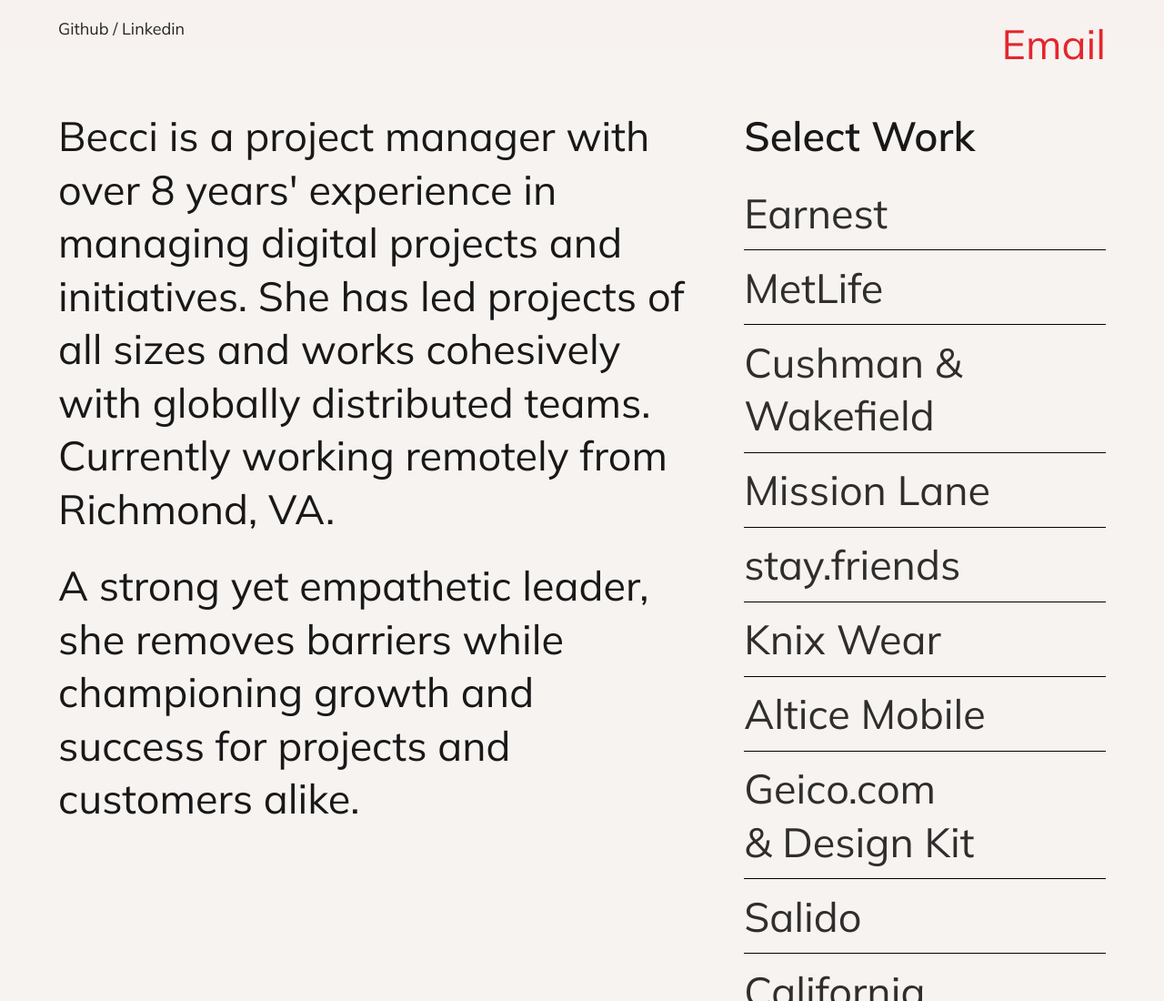
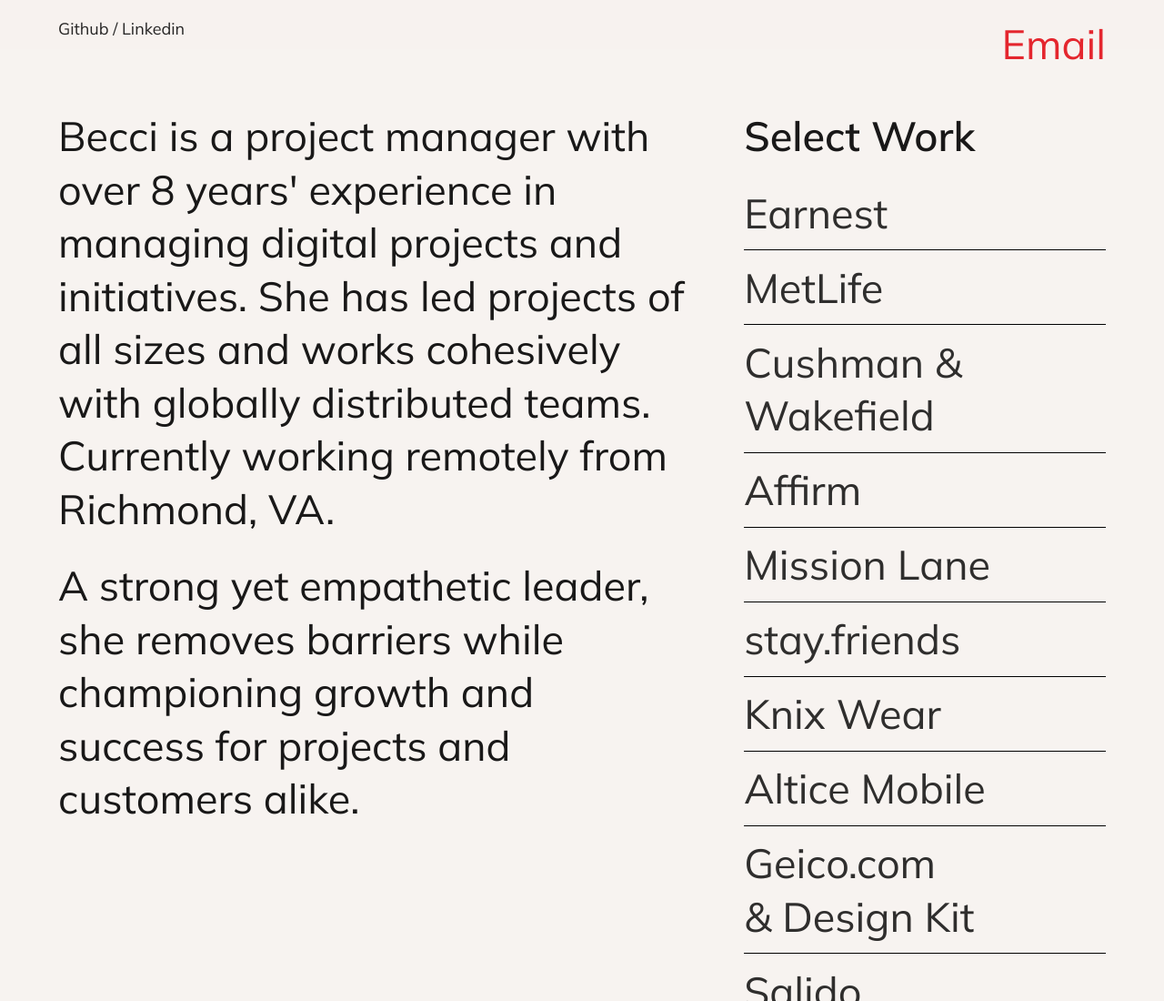
Before and after one commit to beccimelson/beccimelson.github.io, a website: page index.html in a window 1280 px wide. Shown: the top 1100 px of the page at 91% size. Drawn offline with Linux system fonts and the light colour scheme.

Commit message:
beep beep pt 2

```diff
--- a/index.html
+++ b/index.html
@@ -112,6 +112,30 @@
                                                Real Estate</span>
                                             </p>
                                             <a class="company__link__a" href="https://www.cushmanwakefield.com/">https://www.cushmanwakefield.com/</a>
+                                        </div>
+                                    </div>
+                                </div>
+                            </li>
+
+
+
+                             <li class="company">
+                                <h3 class="size--1 company__head"><a href="https://www.affirm.com/" target="blank">Affirm</a></h3>
+                                <!-- <p class="role">PM</p> -->
+                                <div style="height:0" class="company__body">
+                                    <div class="company__body__inner">
+                                        <div class="company__text">
+                                            <p></p>
+                                        </div>
+                                        <div class="company__contact">
+                                            <p class="company__link">
+                                                <span class="company__link__span">Program Manager
+                                                    <p>Lorem ipsum Lorem ipsum Lorem ipsum Lorem ipsum Lorem ipsum Lorem ipsum Lorem ipsum Lorem ipsum Lorem ipsum Lorem ipsum Lorem ipsum Lorem ipsum Lorem ipsum Lorem ipsum Lorem ipsum Lorem ipsum </p>
+                                                    <p>Lorem ipsum Lorem ipsum Lorem ipsum Lorem ipsum Lorem ipsum Lorem ipsum Lorem ipsum LoreLorem ipsum Lorem ipsum Lorem ipsum Lorem ipsum Lorem ipsum Lorem ipsum m ipsum Lorem ipsum Lorem ipsum Lorem ipsum Lorem ipsum Lorem ipsum Lorem ipsum Lorem ipsum Lorem ipsum Lorem ipsum Lorem ipsum Lorem ipsum </p>
+                                                    <p>Lorem ipsum Lorem ipsum Lorem ipsum Lorem ipsum Lorem ipsum Lorem ipsum Lorem ipsum Lorem ipsum </p>
+                                               Technology</span>
+                                            </p>
+                                            <a class="company__link__a" href="https://www.affirm.com/">https://www.affirm.com/</a>
                                         </div>
                                     </div>
                                 </div>
```
